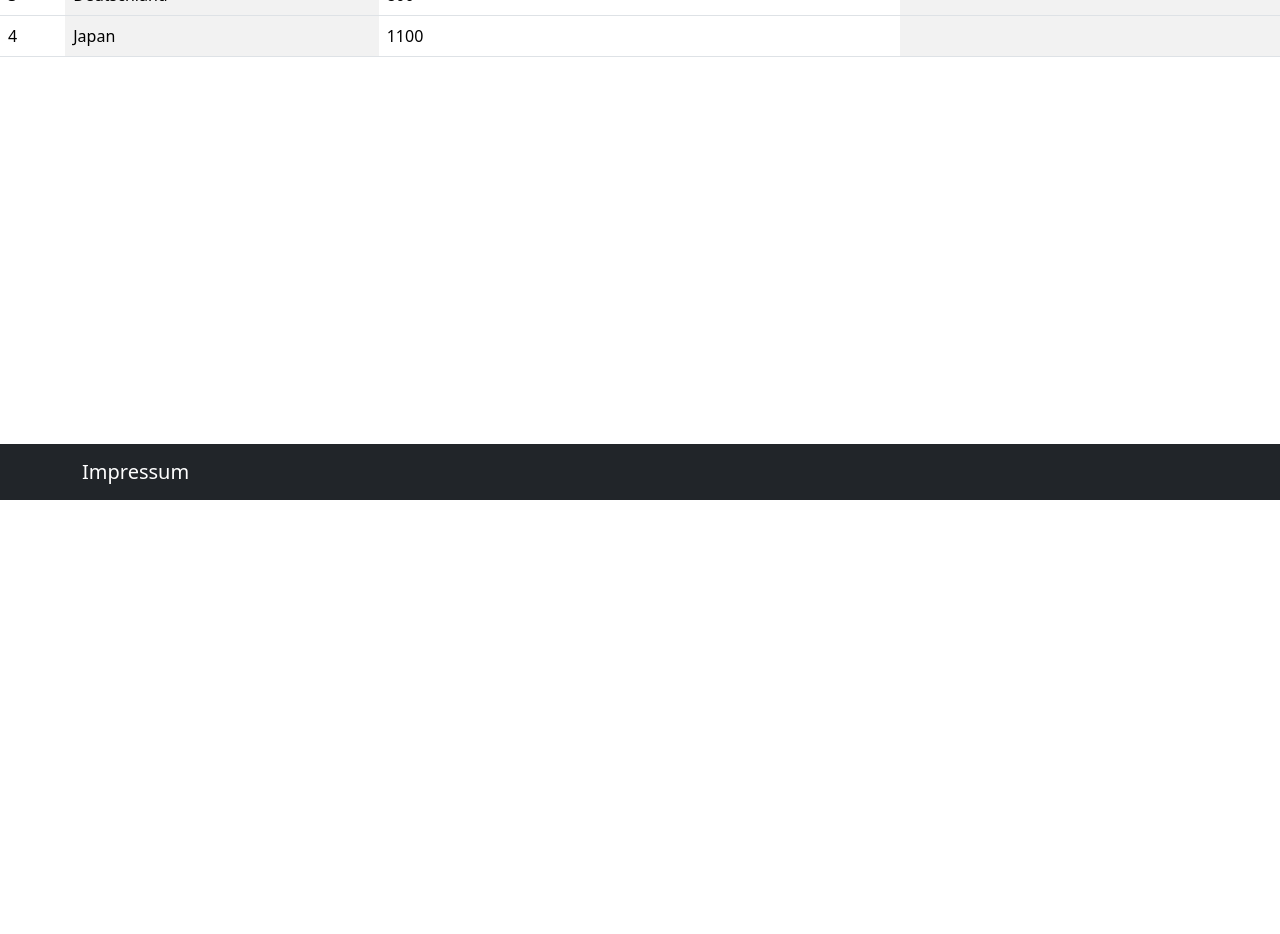
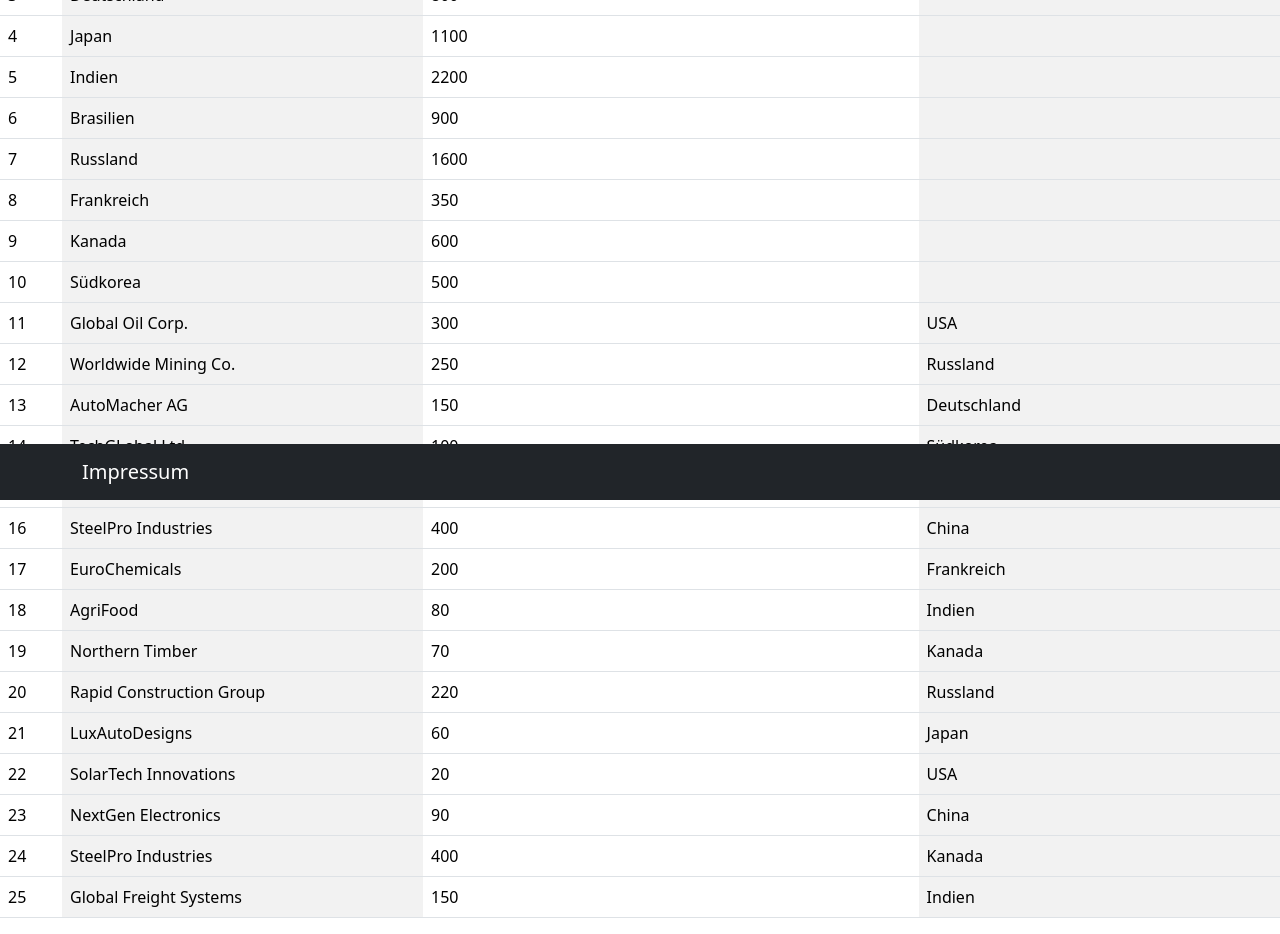
Before and after one commit to schoeserflo/Fallstudie-IPWA01-01, a React (Create React App) app: page / in a window 1280 px wide. Shown: the part 300-1234 px from the top of the page. Before the commit the page ends 800 px from the top, so only its background shows below. Built offline with nearby package versions, Linux system fonts and the light colour scheme.

Commit message:
modified:   src/components/Tabelle.js

```diff
--- a/src/components/Tabelle.js
+++ b/src/components/Tabelle.js
@@ -36,6 +36,132 @@ function Co2Tabelle() {
           <td>1100</td>
           <td></td>
         </tr>
+        <tr>
+          <td>5</td>
+          <td>Indien</td>
+          <td>2200</td>
+          <td></td>
+        </tr>
+        <tr>
+          <td>6</td>
+          <td>Brasilien</td>
+          <td>900</td>
+          <td></td>
+        </tr>
+        <tr>
+          <td>7</td>
+          <td>Russland</td>
+          <td>1600</td>
+          <td></td>
+        </tr>
+        <tr>
+          <td>8</td>
+          <td>Frankreich</td>
+          <td>350</td>
+          <td></td>
+        </tr>
+        <tr>
+          <td>9</td>
+          <td>Kanada</td>
+          <td>600</td>
+          <td></td>
+        </tr>
+        <tr>
+          <td>10</td>
+          <td>Südkorea</td>
+          <td>500</td>
+          <td></td>
+        </tr>
+        <tr>
+          <td>11</td>
+          <td>Global Oil Corp.</td>
+          <td>300</td>
+          <td>USA</td>
+        </tr>
+        <tr>
+          <td>12</td>
+          <td>Worldwide Mining Co.</td>
+          <td>250</td>
+          <td>Russland</td>
+        </tr>
+        <tr>
+          <td>13</td>
+          <td>AutoMacher AG</td>
+          <td>150</td>
+          <td>Deutschland</td>
+        </tr>
+        <tr>
+          <td>14</td>
+          <td>TechGLobal Ltd.</td>
+          <td>100</td>
+          <td>Südkorea</td>
+        </tr>
+        <tr>
+          <td>15</td>
+          <td>EcoEnergy Solutions</td>
+          <td>120</td>
+          <td>Brasilien</td>
+        </tr>
+        <tr>
+          <td>16</td>
+          <td>SteelPro Industries</td>
+          <td>400</td>
+          <td>China</td>
+        </tr>
+        <tr>
+          <td>17</td>
+          <td>EuroChemicals</td>
+          <td>200</td>
+          <td>Frankreich</td>
+        </tr>
+        <tr>
+          <td>18</td>
+          <td>AgriFood</td>
+          <td>80</td>
+          <td>Indien</td>
+        </tr>
+        <tr>
+          <td>19</td>
+          <td>Northern Timber</td>
+          <td>70</td>
+          <td>Kanada</td>
+        </tr>
+        <tr>
+          <td>20</td>
+          <td>Rapid Construction Group</td>
+          <td>220</td>
+          <td>Russland</td>
+        </tr>
+        <tr>
+          <td>21</td>
+          <td>LuxAutoDesigns</td>
+          <td>60</td>
+          <td>Japan</td>
+        </tr>
+        <tr>
+          <td>22</td>
+          <td>SolarTech Innovations</td>
+          <td>20</td>
+          <td>USA</td>
+        </tr>
+        <tr>
+          <td>23</td>
+          <td>NextGen Electronics</td>
+          <td>90</td>
+          <td>China</td>
+        </tr>
+        <tr>
+          <td>24</td>
+          <td>SteelPro Industries</td>
+          <td>400</td>
+          <td>Kanada</td>
+        </tr>
+        <tr>
+          <td>25</td>
+          <td>Global Freight Systems</td>
+          <td>150</td>
+          <td>Indien</td>
+        </tr>
       </tbody>
     </Table>
   );
```
